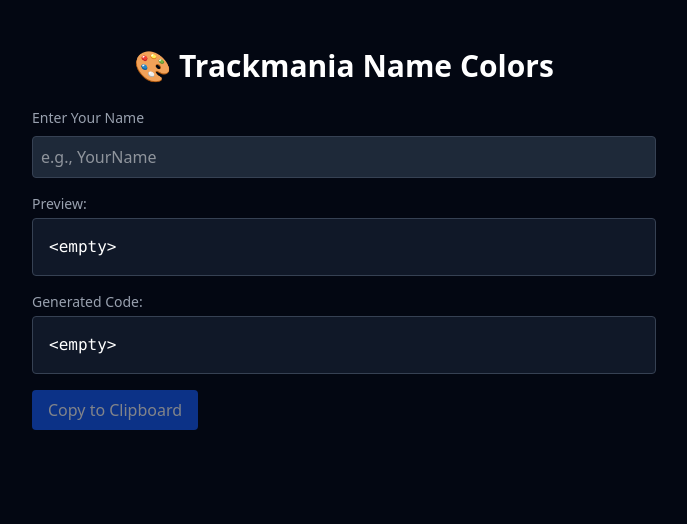
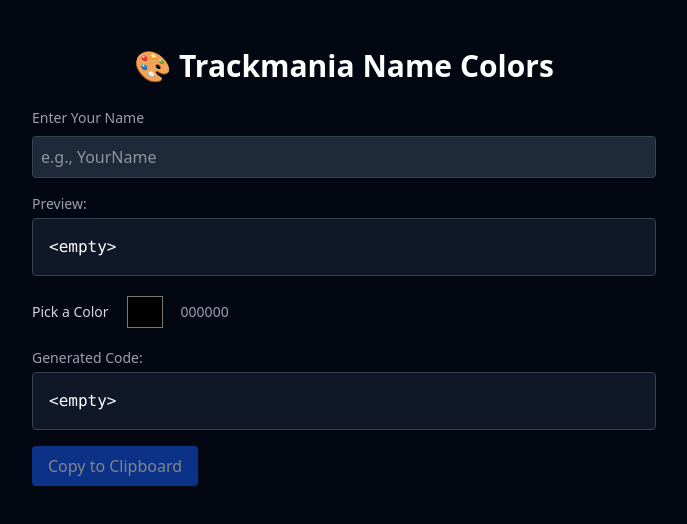
Before and after one commit to HannahConnolly/trackmania-name-gen, a Next.js app: page / in a window 1280 px wide. Shown: the top 524 px of the page, without its empty margins (296-983 px from the left). Built offline with nearby package versions, Linux system fonts and the light colour scheme.

Commit message:
init color

```diff
--- a/app/layout.tsx
+++ b/app/layout.tsx
@@ -1,4 +1,4 @@
-import '../styles/globals.css'
+import './globals.css'
 
 export const metadata = {
   title: 'Trackmania Name Colors Generator',
--- /dev/null
+++ b/components/ColorPicker.tsx
@@ -0,0 +1,22 @@
+'use client'
+
+type Props = {
+  color: string
+  onChange: (color: string) => void
+  label?: string
+}
+
+export default function ColorPicker({ color, onChange, label = "Pick a Color" }: Props) {
+  return (
+    <div className="flex items-center space-x-4">
+      <label className="text-sm text-gray-300">{label}</label>
+      <input
+        type="color"
+        value={color}
+        onChange={(e) => onChange(e.target.value)}
+        className="w-10 h-10 p-0 border-none rounded-md cursor-pointer bg-transparent"
+      />
+      <span className="text-sm text-gray-400">{color.toUpperCase()}</span>
+    </div>
+  )
+}
--- a/components/NameInput.tsx
+++ b/components/NameInput.tsx
@@ -3,15 +3,28 @@
     name: string
     setName: (val: string) => void
     setStyledName: (val: string) => void
+    color: string
   }
 
-  export default function NameInput({ name, setName, setStyledName }: Props) {
+  export default function NameInput({ name, setName, setStyledName, color }: Props) {
     const handleChange = (e: React.ChangeEvent<HTMLInputElement>) => {
       const raw = e.target.value
       setName(raw)
 
-      // Very basic formatter – colors every letter red
-      const formatted = [...raw].map(char => `$f00${char}`).join("")
+      function hex6to3(hex: string): string {
+        hex = hex.replace("#", "")
+        if (hex.length !== 6) return "fff" // fallback
+
+        const r = hex[0] === hex[1] ? hex[0] : Math.round(parseInt(hex.slice(0, 2), 16) / 17).toString(16)
+        const g = hex[2] === hex[3] ? hex[2] : Math.round(parseInt(hex.slice(2, 4), 16) / 17).toString(16)
+        const b = hex[4] === hex[5] ? hex[4] : Math.round(parseInt(hex.slice(4, 6), 16) / 17).toString(16)
+
+        return `${r}${g}${b}`
+      }
+
+      setName(raw)
+      const shortHex = hex6to3(color)
+      const formatted = [...raw].map(char => `$${shortHex}${char}`).join("")
       setStyledName(formatted)
     }
 
--- a/components/OutputCode.tsx
+++ b/components/OutputCode.tsx
@@ -1,3 +1,5 @@
+import { JSX } from "react";
+
 // Real-time display
 type Props = { styledName: string }
 
--- a/components/Tool.tsx
+++ b/components/Tool.tsx
@@ -3,17 +3,20 @@
 import { useState } from "react"
 import NameInput from "./NameInput"
 import OutputCode from "./OutputCode"
+import ColorPicker from "./ColorPicker"
 import Preview from "./Preview"
 import CopyButton from "./CopyButton"
 
 export default function Tool() {
   const [name, setName] = useState("")
   const [styledName, setStyledName] = useState("")
+  const [color, setColor] = useState("000000 ") // default white
 
   return (
     <div className="space-y-4">
-      <NameInput name={name} setName={setName} setStyledName={setStyledName} />
+      <NameInput name={name} setName={setName} setStyledName={setStyledName} color={color}/>
       <Preview styledName={styledName} />
+      <ColorPicker color={color} onChange={setColor} />
       <OutputCode styledName={styledName} />
       <CopyButton styledName={styledName} />
     </div>
```
Also changed, not shown: app/globals.css (renamed from styles/globals.css).
